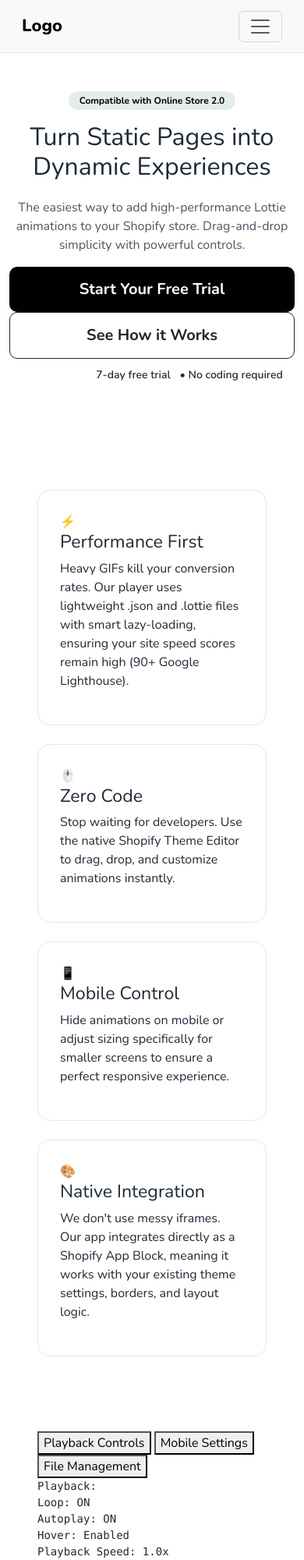
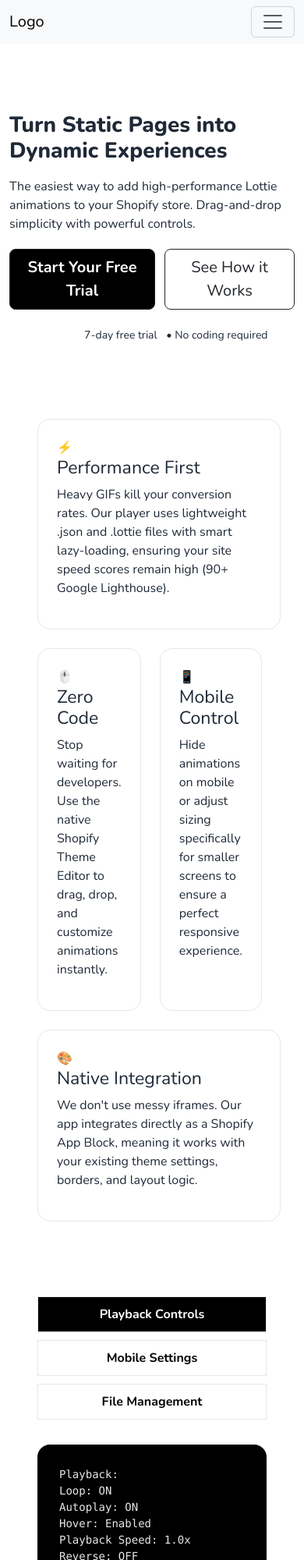
Before and after one commit to 123Lasya/LottiePlayer-Marketing-Site, a plain HTML site: page index.html in a window 390 px wide. Shown: the top 2000 px of the page at 78% size. Drawn offline with nearby package versions, Linux system fonts and the light colour scheme; a script that the page names is missing.

Commit message:
Clean up and optimize CSS styles
Refactor styles for improved organization and responsiveness.

```diff
--- a/styles.css
+++ b/styles.css
@@ -1,212 +1,107 @@
-   /* Google Font: Nunito */
 @import url("https://fonts.googleapis.com/css2?family=Nunito:wght@400;600;700;800&display=swap");
 
-   /* Global styles */
 body {
   font-family: "Nunito", sans-serif;
-  color: #1f2937; /* neutral dark text */
-  background-color: #ffffff;
+  color: #1f2937;
 }
 
-   /* Navbar styling */
-.navbar {
-  padding: 14px 24px;
-  border-bottom: 1px solid #e5e7eb;
-}
-
-.navbar-brand {
-  font-weight: 800;
-  font-size: 22px;
-}
-
-.nav-link {
-  font-weight: 600;
-  margin-right: 14px;
-  color: #374151;
-}
-
-.nav-link:hover {
-  color:#000000;
-}
-
-   /* CTA buttons */
-.btn-cta {
-  background-color:#000000;
-  color: #ffffff;
-  padding: 10px 22px;
-  border-radius: 8px;
+.btn-cta,.btn-1 {
+  background: #000;
+  color: #fff;
   font-weight: 700;
 }
 
-.btn-cta:hover {
-  background-color: #00392f;
-  color: #ffffff;
+.hero h1 {
+  font-weight: 800;
+  margin: 16px 0;
 }
 
-   /* Hero section */
-.hero {
-  padding-top: 80px;
-  padding-bottom: 80px;
+.hero-buttons {
+  display: flex;
+  gap: 12px;
+  margin: 20px 0;
 }
 
-.hero-text .badge {
-  background-color: rgba(0, 76, 63, 0.1);
-  color:#000000;
-  padding: 6px 14px;
-  font-weight: 700;
-  border-radius: 999px;
-}
-
-.hero h1 {
-  margin-top: 16px;
-  margin-bottom: 20px;
-  line-height: 1.2;
-}
-
-.hero p {
-  color: #4b5563;
-}
-
-   /* Hero buttons */
-.hero .btn-lg {
-  padding: 14px 26px;
-  font-weight: 700;
-  border-radius: 10px;
-}
-
-.hero .btn-dark {
-  background-color:#000000;
-  border: none;
-}
-
-.hero .btn-dark:hover {
-  background-color: #00392f;
-}
-
-.hero .btn-outline-secondary {
-  border: 2px solid #d1d5db;
-}
-
-.hero .btn-outline-secondary:hover {
-  background-color: #f9fafb;
-}
-
-   /* Lottie animation  */
-dotlottie-wc {
-  display: block;
-  margin: auto;
-}
-
-   /* Small helper text */
-.hero small {
-  display: inline-block;
-  margin-top: 10px;
-  font-weight: 600;
-}
-   /* Feature Grid (Bento Box) */
 .feature-grid {
   display: grid;
   grid-template-columns: repeat(4, 1fr);
   gap: 24px;
 }
 
-/* Base card style */
-.feature-card {
-  background-color: #ffffff;
-  border-radius: 16px;
-  padding: 28px;
-  border: 1px solid #e5e7eb;
-  transition: transform 0.25s ease, box-shadow 0.25s ease;
+.feature-large {
+  grid-column: span 3;
 }
 
-/* Large cards span 2 columns */
-.feature-card-large {
-  grid-column: span 2;
+.feature-card {
+  border: 1px solid #e5e7eb;
+  border-radius: 16px;
+  padding: 24px;
+  transition: transform 0.2s ease, box-shadow 0.2s ease;
 }
 
-/* Hover interaction */
 .feature-card:hover {
   transform: translateY(-6px);
-  box-shadow: 0 20px 40px rgba(0, 0, 0, 0.08);
+  box-shadow: 0 16px 32px #000;
 }
 
-/* Icon / Lottie placeholder */
-.feature-icon {
-  font-size: 32px;
-  margin-bottom: 16px;
+.controls-layout {
+  display: grid;
+  grid-template-columns: 220px 1fr;
+  gap: 32px;
 }
 
-/* Title */
-.feature-title {
-  font-weight: 800;
-  font-size: 20px;
-  margin-bottom: 12px;
-  color: #000000;
+.controls-tabs {
+  display: flex;
+  flex-direction: column;
+  gap: 10px;
 }
 
-/* Text */
-.feature-text {
-  color: #4b5563;
-  line-height: 1.6;
-  font-size: 16px;
+.tab-btn {
+  padding: 10px;
+  border: 1px solid #e5e7eb;
+  background: #fff;
+  font-weight: 700;
 }
 
-   /* Responsive Behavior */
+.tab-btn.active {
+  background: #000;
+  color: #fff;
+}
 
-/* Tablet */
-@media (max-width: 991px) {
-  .feature-grid {
-    grid-template-columns: repeat(2, 1fr);
-  }
+.controls-panel {
+  background: #000;
+  color: #e5e7eb;
+  padding: 28px;
+  border-radius: 16px;
+  font-family: monospace;
+}
 
-  .feature-card-large {
-    grid-column: span 2;
+.use-case-row {
+  display: grid;
+  grid-template-columns: 1fr 1fr;
+  gap: 48px;
+  margin-bottom: 80px;
+}
+
+.use-case-row.reverse {
+  direction: rtl;
+}
+
+.use-case-row.reverse > * {
+  direction: ltr;
+}
+
+.use-tag {
+  background: #f3f4f6;
+  padding: 6px 14px;
+  border-radius: 999px;
+  font-weight: 700;
+}
+
+@media (max-width: 768px) {
+  .feature-grid,
+  .controls-layout,
+  .use-case-row {
+    grid-template-columns: 1fr;
   }
 }
-
-/* Mobile */
-@media (max-width: 576px) {
-  .feature-grid {
-    grid-template-columns: 1fr;
-  }
-
-  .feature-card,
-  .feature-card-large {
-    grid-column: span 1;
-  }
-}
-/* Tablet */
-@media (max-width: 991px) {
-  .hero {
-    padding-top: 60px;
-    padding-bottom: 60px;
-  }
-
-  .hero-text {
-    text-align: center;
-    margin-bottom: 40px;
-  }
-}
-
-/* Mobile */
-@media (max-width: 576px) {
-  .navbar {
-    padding: 12px 16px;
-  }
-
-  .hero h1 {
-    font-size: 32px;
-  }
-
-  .hero p {
-    font-size: 16px;
-  }
-
-  .hero .btn-lg {
-    width: 100%;
-  }
-
-  .hero .d-flex {
-    flex-direction: column;
-  }
-}
```
